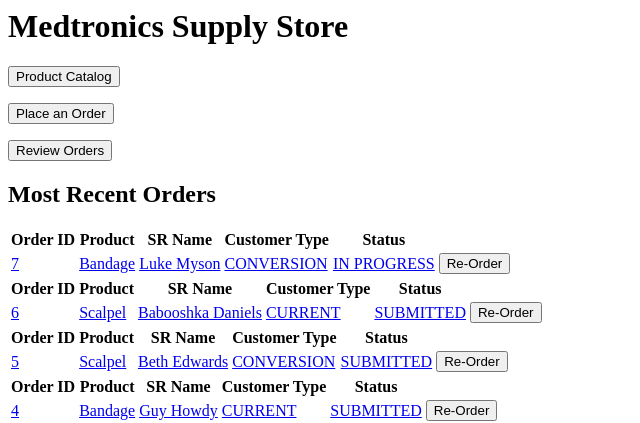
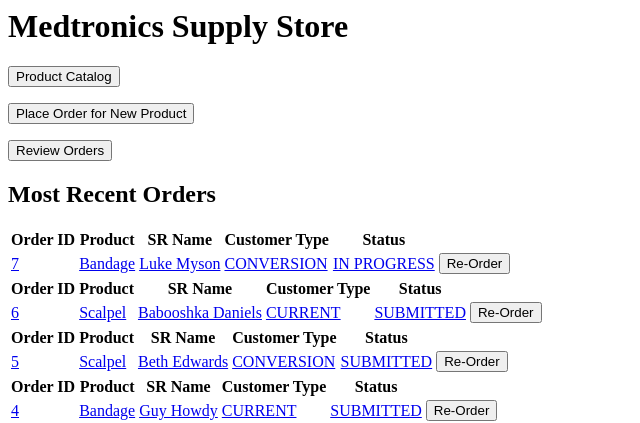
Before and after one commit to SunnykMoore/Project-Mars, a Django app: page / in a window 1280 px wide. Shown: the top 423 px of the page, without its empty margins (0-640 px from the left). Run offline with Django 3.2, Linux system fonts and the light colour scheme; data comes from the database, SQL or seed files in the repository.

Commit message:
Changed order button on main page so it makes a re-order for the existing new product order.

```diff
--- a/HelloDjango/templates/home.html
+++ b/HelloDjango/templates/home.html
@@ -2,8 +2,8 @@
 <p><a href='/products/' target="_blank">
 	<button type="button">Product Catalog</button></p>
 
-<p><a href='order/create/' target="_blank">
-	<button type="button">Place an Order</button></p>
+<p><a href='orders/8/reorder' target="_blank">
+	<button type="button">Place Order for New Product</button></p>
 
 <p><a href='/orders/' target="_blank">
 	<button type="button">Review Orders</button></a></p>
```
